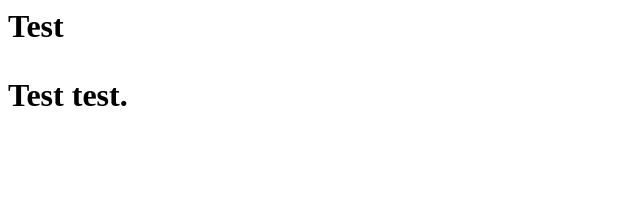
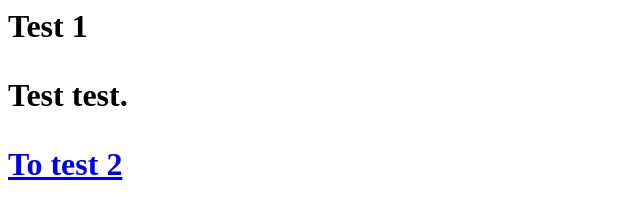
Before and after one commit to cbrichar/cbrichar.github.io, a plain HTML site: page index.html in a window 1280 px wide. Shown: the whole page, without its empty margins (0-640 px from the left). Drawn offline with Linux system fonts and the light colour scheme.

Commit message:
Update index.html

```diff
--- a/index.html
+++ b/index.html
@@ -1,7 +1,8 @@
 <html>
-	<head><title>test page></title></head>
+	<head><title>test page 1</title></head>
 	<body>
-		<h1>Test<h1>
+		<h1>Test 1<h1>
 		<p>Test test.</p>
+		<p><a href="test.hml">To test 2</a></p>
 	</body>
 </html>
```
